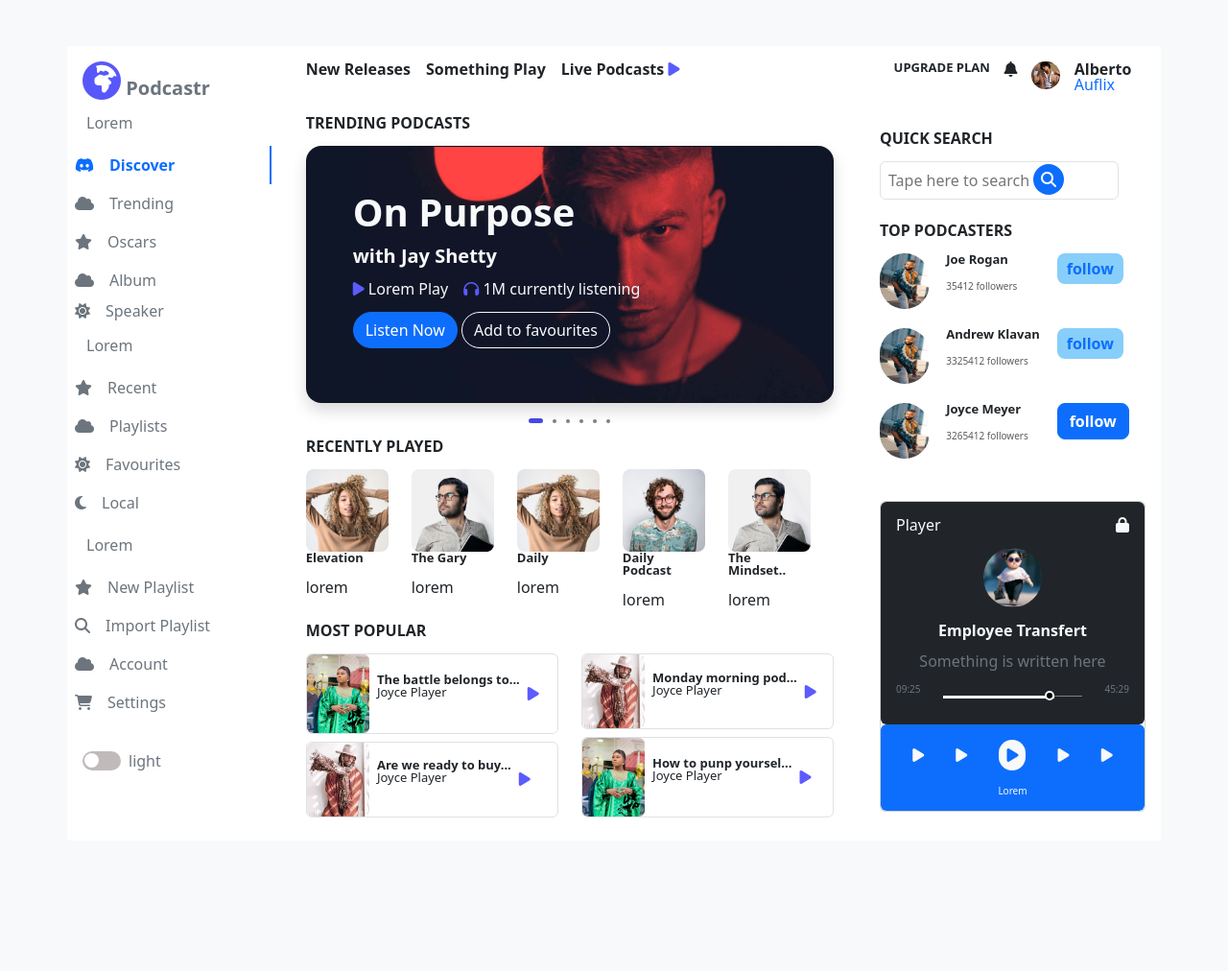
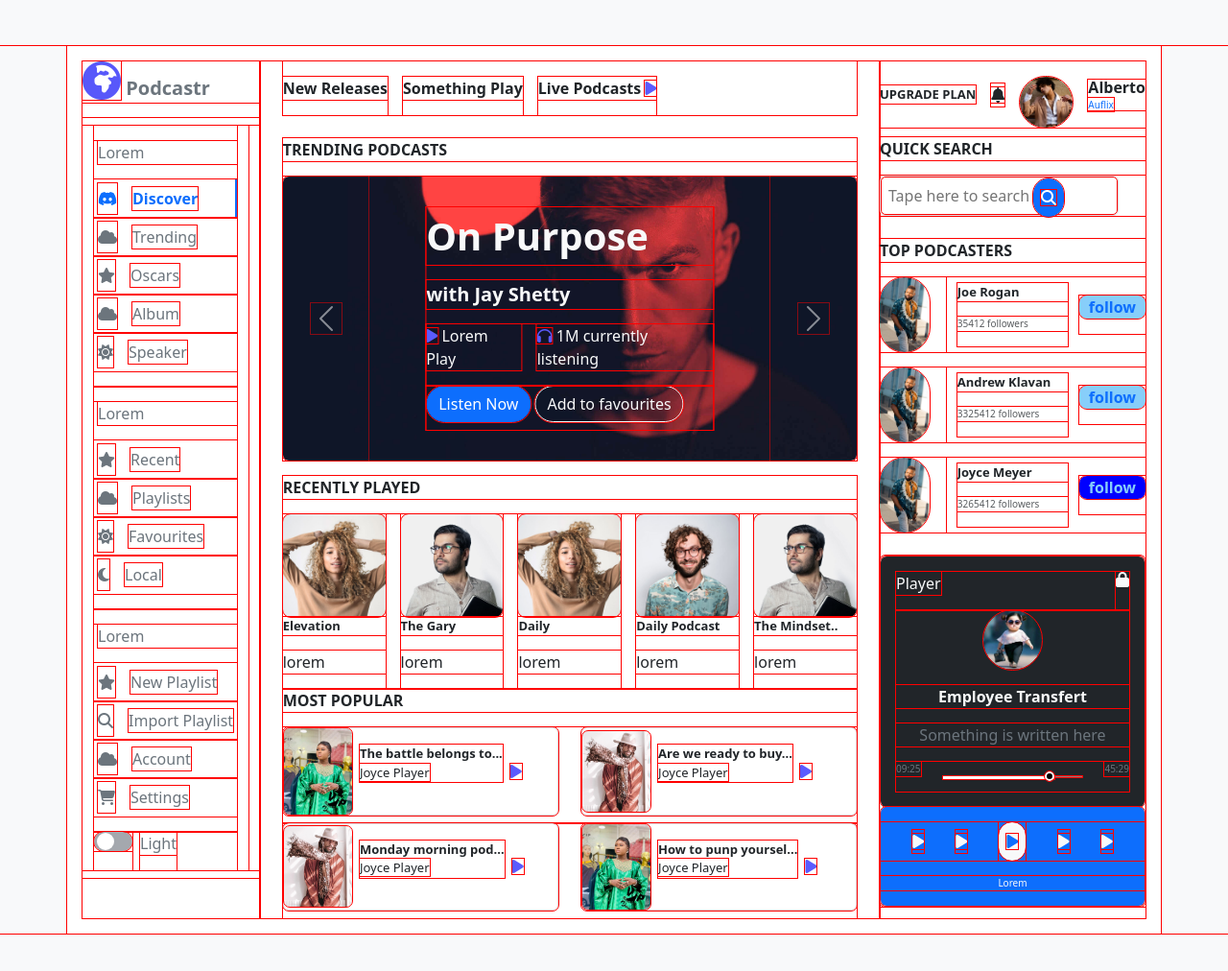
Before and after one commit to Menzamenza/podcast-coach, a plain HTML site: page index.html in a window 1280 px wide. Shown: the whole page at 96% size. Before the commit the page ends 924 px from the top, so only its background shows below. Drawn offline with nearby package versions, Linux system fonts and the light colour scheme.

Commit message:
feedback

```diff
--- a/index.html
+++ b/index.html
@@ -14,7 +14,15 @@
         <!-- -------------------------------------------------left part-------------------------------------- -->
         <div class="col-lg-2 col-md-12 col-sm-12 text-secondary">
             <p class="fw-bold fs-5"><i class="fa-sharp fa-solid fa-earth-africa fa-2x" style="color: rgb(88, 88, 250);"></i> Podcastr</p>
-            <div class="row my-3">
+            <nav class="navbar navbar-expand-lg">
+            <div class="container-fluid">
+              <button class="navbar-toggler text-end" type="button" data-bs-toggle="collapse" data-bs-target="#navbarNav" aria-controls="navbarNav" aria-expanded="false" aria-label="Toggle navigation">
+                <span class="navbar-toggler-icon"></span>
+              </button>
+              <div class="collapse navbar-collapse" id="navbarNav">
+                <ul class="navbar-nav d-flex flex-column">
+                  <li class="nav-item">
+                    <div class="my-3">
                         <p class="ms-1 fw-lighter">Lorem</p>
                         <div class="text-primary fw-bold d-flex gap-3 align-items-center bordure p-1">
                             <div><i class="fa-brands fa-discord py-2"></i></div>
@@ -33,12 +41,13 @@
                             <div>Album</div>
                         </div>
                         <div class="d-flex gap-3 align-items-center p-1">
-                    <div><i class="fa fa-sun"></i></div>
+                            <div><i class="fa fa-sun py-2"></i></div>
                             <div>Speaker</div>
                         </div>
                     </div>
-
-            <div class="row my-3">
+                  </li>
+                  <li class="nav-item">
+                    <div class=" my-3">
                         <p class="ms-1 fw-lighter">Lorem</p>
                         <div class="d-flex gap-3 align-items-center p-1">
                             <div><i class="fa fa-star py-2"></i></div>
@@ -57,8 +66,9 @@
                             <div>Local</div>
                         </div>
                     </div>
-
-            <div class="row my-3">
+                  </li>
+                  <li class="nav-item">
+                    <div class=" my-3">
                         <p class="ms-1 fw-lighter">Lorem</p>
                         <div class="d-flex gap-3 align-items-center p-1">
                             <div><i class="fa fa-star py-2"></i></div>
@@ -77,19 +87,30 @@
                             <div>Settings</div>
                         </div>
                     </div>
-
-            <div class="d-flex align-items-center gap-2">
-                <div class="off">
-                    <div class="offe"></div>
+                  </li>
+                  <li class="nav-item">
+                    <div class="d-flex gap-2">
+                        <div>
+                            <label class="switch">
+                                <input type="checkbox">
+                                <span></span>
+                            </label>
                         </div>
-                <div>light</div>
+                        <div>
+                            <p>Light</p>
                         </div>
+                   </div>
+                  </li>
+                </ul>
+              </div>
+            </div>
+            </nav>
         </div>
         <!-- ----------------------------------------------------fin left part---------------------------------------- -->
 
         <!-- ------------------------------------------------------midlle part------------------------------------------- -->
-        <div class="col-lg-7 col-sm-12 col-md-12 px-5">
-            <div class="rowe-flex d-flex gap-3">
+        <div class="col-lg-7 col-sm-12 col-md-12 px-4">
+            <div class="rowe-flex d-flex gap-3 pt-3">
                 <div>
                     <p class="fw-bold">New Releases</p>
                 </div>
@@ -101,7 +122,7 @@
                 </div>
             </div>
             <div class="div mt-4 ">
-                <p class="fw-bold">TRENDING PODCASTS</p>
+                <!-- <p class="fw-bold">TRENDING PODCASTS</p>
                 <div class="card carde rounded-4 shadow">
                     <div class="p-5">
                         <p class="fw-bold text-light fs-1 line-height">On Purpose</p>
@@ -123,71 +144,106 @@
                     <div class="point"></div>
                     <div class="point"></div>
                     <div class="point"></div>
+                </div> -->
+                <p class="fw-bold">TRENDING PODCASTS</p>
+                <div id="carouselExampleCaptions" class="carousel slide">
+
+                    <div class="carousel-inner">
+                      <div class="carousel-item active position-relative cr">
+                        <img src="./img/bg-image.jpg" class=" w-100 img-fluid rounded" alt="...">
+                        <div class=" position-absolute top-50 start-50 translate-middle crs">
+                            <p class="fw-bold text-light fs-1">On Purpose</p>
+                            <p class="fw-bold text-light fs-5 ">with Jay Shetty</p>
+                            <div class="text-light d-flex gap-3">
+                                <p><i class="fa fa-play" style="color: rgb(91, 91, 255);"></i> Lorem Play</p>
+                                <p> <i class="fa fa-headphones" style="color: rgb(91, 91, 255);"></i> 1M currently listening</p>
+                            </div>
+                            <div>
+                                <input type="button" value="Listen Now" class="btn btn-primary rounded-5 mb-2">
+                                <input type="button" value="Add to favourites" class="btn border-light rounded-5 text-light mb-2">
+                            </div>
+                        </div>
+                      </div>
+                      <div class="carousel-item">
+                        <img src="./img/bg-image.jpg" class="d-block w-100  img-fluid" alt="...">
+                      </div>
+                      <div class="carousel-item">
+                        <img src="./img/bg-image.jpg" class="d-block w-100 img-fluid rounded" alt="...">
+                      </div>
+                    </div>
+                    <button class="carousel-control-prev" type="button" data-bs-target="#carouselExampleCaptions" data-bs-slide="prev">
+                      <span class="carousel-control-prev-icon" aria-hidden="true"></span>
+                      <span class="visually-hidden">Previous</span>
+                    </button>
+                    <button class="carousel-control-next" type="button" data-bs-target="#carouselExampleCaptions" data-bs-slide="next">
+                      <span class="carousel-control-next-icon" aria-hidden="true"></span>
+                      <span class="visually-hidden">Next</span>
+                    </button>
                   </div>
             </div>
             <div>
-                <div class="row mt-3">
+                <div class="mt-3">
                     <p class="fw-bold">RECENTLY PLAYED</p>
-                    <div class="row">
+                    <div class="d-flex media gap-3">
                         <div class="col">
                             <img src="./img/team2.jpg" alt="" class="img-fluid rounded-3">
                             <div>
                                 <p class="pod">Elevation</p>
-                                <p class="line-height">lorem</p>
+                                <p>lorem</p>
                             </div>
                         </div>
                         <div class="col">
                             <img src="./img/team1.jpg" alt="" class="img-fluid rounded-3">
                             <div>
                                 <p class="pod">The Gary</p>
-                                <p class="line-height">lorem</p>
+                                <p>lorem</p>
                             </div>
                         </div>
                         <div class="col">
                             <img src="./img/team2.jpg" alt="" class="img-fluid rounded-3">
                             <div>
                                 <p class="pod">Daily</p>
-                                <p class="line-height">lorem</p>
+                                <p>lorem</p>
                             </div>
                         </div>
                         <div class="col">
                             <img src="./img/team3.jpg" alt="" class="img-fluid rounded-3">
                             <div>
                                 <p class="pod">Daily Podcast</p>
-                                <p class="line-height">lorem</p>
+                                <p>lorem</p>
                             </div>
                         </div>
                         <div class="col">
                             <img src="./img/team1.jpg" alt="" class="img-fluid rounded-3">
                             <div>
                                 <p class="pod">The Mindset..</p>
-                                <p class="line-height">lorem</p>
+                                <p>lorem</p>
                             </div>
                         </div>
                     </div>
                 </div>
-                <div class="row">
+                <div class="d-flex flex-column">
                     <p class="fw-bold">MOST POPULAR</p>
-                    <div class="col-lg-6 col-md-12 col-sm-12">
-                        <div class="d-flex align-items-center gap-2 mb-2 border rounded">
+                    <div class="col-12 d-flex media gap-4">
+                        <div class="d-flex align-items-center gap-2 mb-2 border rounded col">
                             <img src="./img/style3.webp" alt="img" class="img-fluid rounded-2 w-25">
                             <p class="pod">The battle belongs to... <br> <span class="fw-light">Joyce Player</span></p>
                             <i class="fa fa-play" style="color: rgb(91, 91, 255);"></i>
                         </div>
-                        <div class="d-flex align-items-center gap-2 mb-2 border rounded">
+                        <div class="d-flex align-items-center gap-2 mb-2 border rounded col">
                             <img src="./img/style2.jpg" alt="img" class="img-fluid rounded-2 w-25">
                             <p class="pod">Are we ready to buy... <br> <span class="fw-light">Joyce Player</span></p>
                             <i class="fa fa-play" style="color: rgb(91, 91, 255);"></i>
                         </div>
                     </div>
 
-                    <div class="col-lg-6 col-md-12 col-sm-12">
-                        <div class="d-flex align-items-center gap-2 mb-2 border rounded">
+                    <div class="col-12 d-flex media gap-4">
+                        <div class="d-flex align-items-center gap-2 mb-2 border rounded col">
                             <img src="./img/style2.jpg" alt="img" class="img-fluid rounded-2 w-25">
                             <p class="pod">Monday morning pod... <br> <span class="fw-light">Joyce Player</span></p>
                             <i class="fa fa-play" style="color: rgb(91, 91, 255);"></i>
                         </div>
-                        <div class="d-flex align-items-center gap-2 mb-2 border rounded">
+                        <div class="d-flex align-items-center gap-2 mb-2 border rounded col">
                             <img src="./img/style3.webp" alt="img" class="img-fluid rounded-2 w-25">
                             <p class="pod">How to punp yoursel... <br> <span class="fw-light">Joyce Player</span></p>
                             <i class="fa fa-play" style="color: rgb(91, 91, 255);"></i>
@@ -199,28 +255,20 @@
 
         <!-- -------------------------------------------------right part------------------------------------------------------- -->
         <div class="col-lg-3 col-md-12 col-sm-12">
-            <div class="d-flex justify-content-evenly">
-                <div>
+            <div class="d-flex  pt-3 align-items-center justify-content-between">
                 <p class="pod">UPGRADE PLAN</p>
+                <p> <i class="fa fa-bell"></i></p>
+                <img src="./img/style1.webp" alt="img" class="img-fluid ptit">
+                <p class="fw-bold lh-1">Alberto <br> <span class="text-primary fw-light p lh-1">Auflix</span></p>
             </div>
-                <div>
-                    <i class="fa fa-bell"></i>
-                </div>
-                <div class="">
-                    <img src="./img/style1.webp" alt="img" class="img-fluid ptit rounded-5">
-                </div>
-                <div>
-                    <p class="fw-bold">Alberto <br> <span class="text-primary fw-light">Auflix</span></p>
-                </div>
-            </div>
-            <div class="mt-4">
+            <div class="searc">
                 <p class="fw-bold">QUICK SEARCH</p>
                 <div class="icone col-12">
                     <input type="search" id="" class="search rounded-2 bg-white border p-2" placeholder="Tape here to search ">
                     <span class="bg-primary p-2 rounded-5"><i class="fa fa-search" style="color: #fff;"></i></span>
                 </div>
                 <p class="fw-bold mt-4">TOP PODCASTERS</p>
-                <div class="d-flex">
+                <div class="d-flex align-items-center mb-3 justify-content-between">
                     <div class="col-3">
                         <img src="./img/style4.jpg" alt="img" class="img-fluid rounded-5 w-75 h-75">
                     </div>
@@ -229,11 +277,11 @@
                         <p class="text-muted">35412 followers</p>
                     </div>
                     <div class="col-3 text-center">
-                        <p class="p-2 text-primary follow fw-bold rounded-3">follow</p>
+                        <p class=" text-primary follow fw-bold rounded-3">follow</p>
                     </div>
                 </div>
 
-                <div class="d-flex">
+                <div class="d-flex align-items-center my-3 justify-content-between">
                     <div class="col-3">
                         <img src="./img/style4.jpg" alt="img" class="img-fluid rounded-5 w-75 h-75">
                     </div>
@@ -242,11 +290,11 @@
                         <p class="text-muted">3325412 followers</p>
                     </div>
                     <div class="col-3 text-center">
-                        <p class="p-2 text-primary follow fw-bold rounded-3">follow</p>
+                        <p class="text-primary follow fw-bold rounded-3">follow</p>
                     </div>
                 </div>
 
-                <div class="d-flex">
+                <div class="d-flex align-items-center my-3 justify-content-between">
                     <div class="col-3">
                         <img src="./img/style4.jpg" alt="img" class="img-fluid rounded-5 w-75 h-75">
                     </div>
@@ -255,7 +303,7 @@
                         <p class="text-muted">3265412 followers</p>
                     </div>
                     <div class="col-3 text-center">
-                        <p class="btn btn-primary fw-bold rounded-3">follow</p>
+                        <p class="followe fw-bold rounded-3">follow</p>
                     </div>
                 </div>
 
--- a/style.css
+++ b/style.css
@@ -1,27 +1,50 @@
-*{
+ *{
     box-sizing: border-box;
     margin: 0;
     padding: 0;
-    line-height: 1;
+    outline:1px solid red;
 }
 /* *************************left**************************** */
 .bordure{
     border-right: 2px solid;
 }
-.off{
-    margin: 15px 0;
-    width: 40px;
-    height: 20px;
-    border-radius: 20px;
-    background: rgb(192, 186, 186);
+.switch {
+	display: inline-block;
+	position: relative;
+	width: 40px;
+	height: 20px;
+	cursor: pointer;
 }
-.off .offe{
-    text-align: start;
-    margin: 2px;
-    width: 15px;
-    height: 15px;
-    background: #fff;
-    border-radius: 50%;
+.switch input{
+    display: none;
+}
+.switch input + span {
+    position: absolute;
+   top: 0;
+   bottom: 0;
+   left: 0;
+   right: 0;
+   background: #a4a8ae;
+   border-radius: 20px;
+}
+.switch input:checked + span {
+	background: #346abf;
+}
+.switch input + span:before {
+	content: "";
+	display: inline-block;
+	position: absolute;
+	top: 50%;
+	left: 3px;
+	width: 18px;
+	height: 18px;
+	background: white;
+	border-radius: 50%;
+	transform: translateY(-50%);
+	transition: all .3s;
+}
+.switch input:checked + span:before {
+	left: 19px;
 }
 /* ***************************************midlle********************************** */
 .rowe-flex{
@@ -54,10 +77,11 @@
     height: 5px;
     background: rgb(72, 72, 230);
 }
-
 /* *********************************************right***************************************** */
 .ptit{
-    width: 30px;
+    width: 20%;
+    border-radius:50px;
+    object-fit: cover;
 }
 .icone{
     position: relative;
@@ -69,6 +93,10 @@
 }
 .follow{
     background: lightskyblue;
+}
+.followe{
+    background: blue;
+    color:lightskyblue ;
 }
 .text-muted{
     font-size: 10px;
@@ -98,12 +126,18 @@
 .p{
     font-size: 10px;
 }
+.searc{
+    margin-top: 10px;
+}
 @media screen and (max-width:768px){
    .media{
     display: flex;
     flex-direction: column;
-    gap: 50px;
+    gap: 20px;
     align-items: center;
     justify-content: center;
    }
+   .search{
+    margin-top: 0;
+   }
 }
```
Lines whose indentation alone changed are shown as unchanged.
